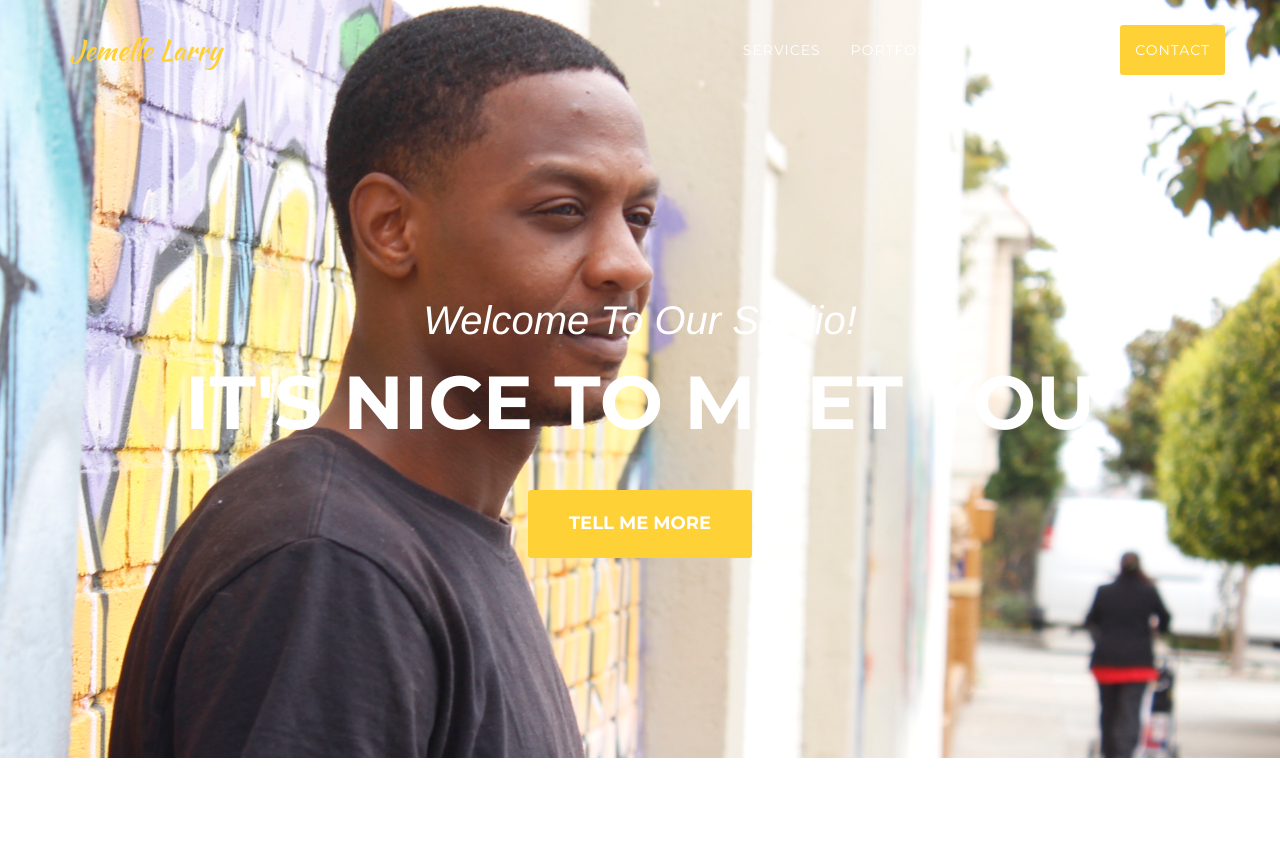
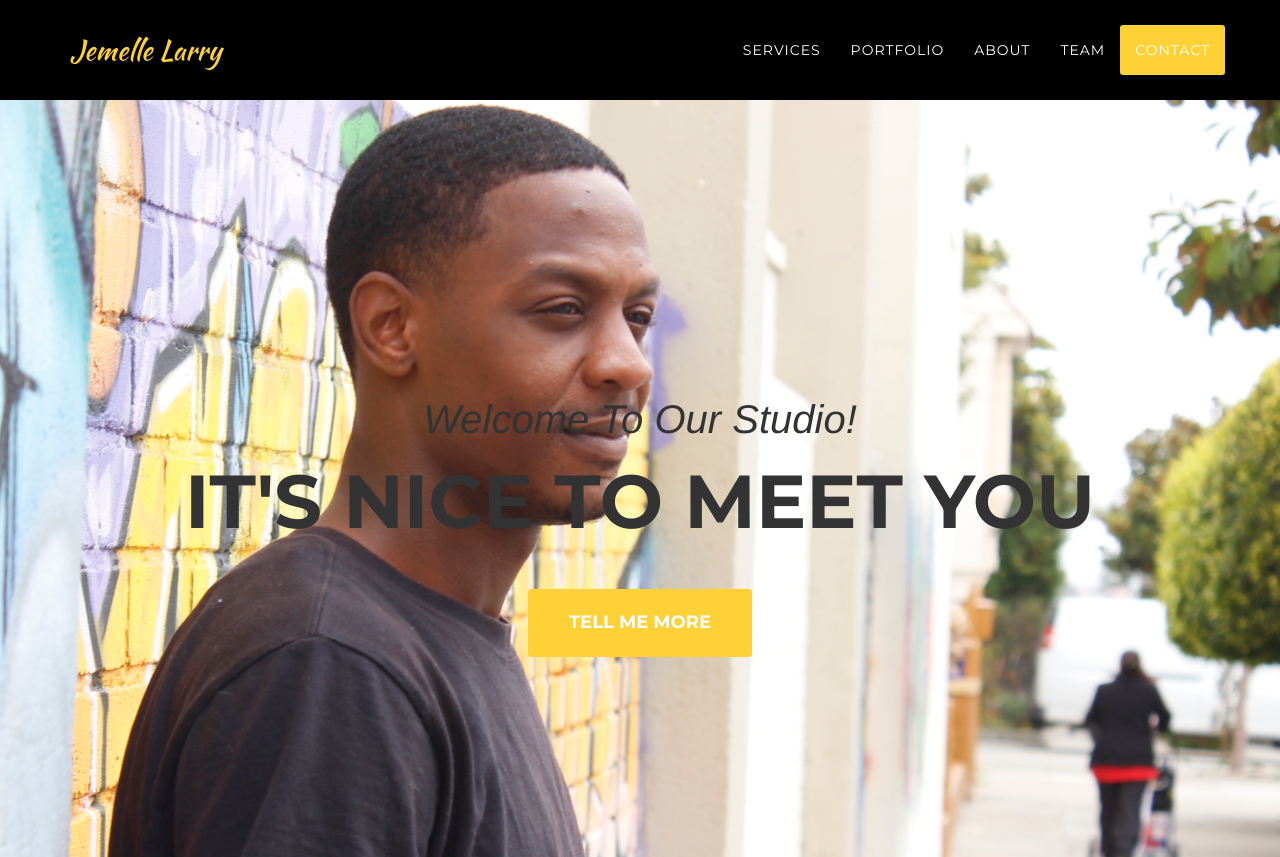
Before and after one commit to jemellelarry/personal-website, a website: page index.html in a window 1280 px wide. Shown: the top 857 px of the page. Drawn offline with nearby package versions, Linux system fonts and the light colour scheme; a web font is replaced by a local one.

Commit message:
Updated CSS

```diff
--- a/css/agency.css
+++ b/css/agency.css
@@ -199,7 +199,7 @@ fieldset[disabled] .btn-xl.active {
 }
 @media (min-width: 768px) {
   .navbar-custom {
-    background-color: transparent;
+    background-color: #000;
     padding: 25px 0;
     -webkit-transition: padding 0.3s;
     -moz-transition: padding 0.3s;
@@ -226,7 +226,7 @@ fieldset[disabled] .btn-xl.active {
   }
 }
 header {
-  background-image: url('../img/header-bg.jpg');
+    background-image: url(../img/header-bg.jpg);
     background-repeat: no-repeat;
     background-attachment: scroll;
     background-position: center center;
@@ -235,7 +235,9 @@ header {
     background-size: cover;
     -o-background-size: cover;
     text-align: center;
-  color: white;
+    color: #333;
+    background-color: #000;
+    margin-top: 99px;
 }
 header .intro-text {
   padding-top: 100px;
--- a/index.html
+++ b/index.html
@@ -22,7 +22,7 @@
     <link href='https://fonts.googleapis.com/css?family=Roboto+Slab:400,100,300,700' rel='stylesheet' type='text/css'>
 
     <!-- Theme CSS -->
-    <link href="css/agency.min.css" rel="stylesheet">
+    <link href="css/agency.css" rel="stylesheet">
 
     <!-- HTML5 Shim and Respond.js IE8 support of HTML5 elements and media queries -->
     <!-- WARNING: Respond.js doesn't work if you view the page via file:// -->
@@ -94,7 +94,11 @@
                     <h3 class="section-subheading text-muted">Lorem ipsum dolor sit amet consectetur.</h3>
                 </div>
             </div>
+
+
             <div class="row text-center">
+
+
                 <div class="col-md-4">
                     <span class="fa-stack fa-4x">
                         <i class="fa fa-circle fa-stack-2x text-primary"></i>
@@ -103,6 +107,8 @@
                     <h4 class="service-heading">E-Commerce</h4>
                     <p class="text-muted">Lorem ipsum dolor sit amet, consectetur adipisicing elit. Minima maxime quam architecto quo inventore harum ex magni, dicta impedit.</p>
                 </div>
+
+
                 <div class="col-md-4">
                     <span class="fa-stack fa-4x">
                         <i class="fa fa-circle fa-stack-2x text-primary"></i>
@@ -111,6 +117,8 @@
                     <h4 class="service-heading">Responsive Design</h4>
                     <p class="text-muted">Lorem ipsum dolor sit amet, consectetur adipisicing elit. Minima maxime quam architecto quo inventore harum ex magni, dicta impedit.</p>
                 </div>
+
+
                 <div class="col-md-4">
                     <span class="fa-stack fa-4x">
                         <i class="fa fa-circle fa-stack-2x text-primary"></i>
@@ -119,6 +127,8 @@
                     <h4 class="service-heading">Web Security</h4>
                     <p class="text-muted">Lorem ipsum dolor sit amet, consectetur adipisicing elit. Minima maxime quam architecto quo inventore harum ex magni, dicta impedit.</p>
                 </div>
+
+
             </div>
         </div>
     </section>
```
Lines whose indentation alone changed are shown as unchanged.
